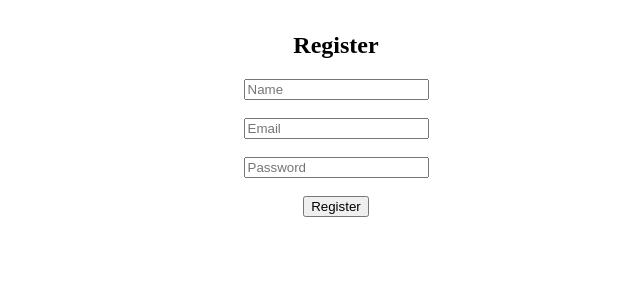
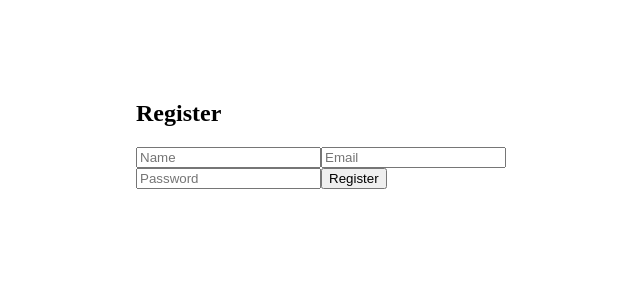
Before and after one commit to sarnithaad/Task-Management-System, a Next.js app in the folder frontend/: page /register in a window 1280 px wide. Shown: the top 300 px of the page, without its empty margins (304-944 px from the left). Built offline with nearby package versions, Linux system fonts and the light colour scheme.

Commit message:
initial commit

```diff
--- a/frontend/pages/register.js
+++ b/frontend/pages/register.js
@@ -1,42 +1,33 @@
 import { useState } from 'react';
+import api from '../utils/api';
 import { useRouter } from 'next/router';
-import axios from '../utils/api';
 
 export default function Register() {
   const [form, setForm] = useState({ name: '', email: '', password: '' });
   const [error, setError] = useState('');
-  const [loading, setLoading] = useState(false);
   const router = useRouter();
-
-  const handleChange = e => setForm({ ...form, [e.target.name]: e.target.value });
 
   const handleSubmit = async e => {
     e.preventDefault();
     setError('');
-    setLoading(true);
     try {
-      await axios.post('/api/auth/register', form);
+      await api.post('/auth/register', form);
       router.push('/login');
     } catch (err) {
-      setError(
-        err.response?.data?.message ||
-        err.message ||
-        'Registration failed. Please try again.'
-      );
+      setError(err.response?.data?.msg || 'Registration failed');
     }
-    setLoading(false);
   };
 
   return (
-    <form onSubmit={handleSubmit} style={{ textAlign: "center", marginTop: "2rem" }}>
+    <form onSubmit={handleSubmit} style={{ maxWidth: 400, margin: '100px auto' }}>
       <h2>Register</h2>
-      <input name="name" placeholder="Name" required onChange={handleChange} /><br /><br />
-      <input name="email" type="email" placeholder="Email" required onChange={handleChange} /><br /><br />
-      <input name="password" type="password" placeholder="Password" required onChange={handleChange} /><br /><br />
-
-      <button type="submit" disabled={loading}>
-        {loading ? 'Registering...' : 'Register'}
-      </button>
+      <input placeholder="Name" required value={form.name}
+        onChange={e => setForm({ ...form, name: e.target.value })} />
+      <input placeholder="Email" type="email" required value={form.email}
+        onChange={e => setForm({ ...form, email: e.target.value })} />
+      <input placeholder="Password" type="password" required value={form.password}
+        onChange={e => setForm({ ...form, password: e.target.value })} />
+      <button type="submit">Register</button>
       {error && <p style={{ color: 'red' }}>{error}</p>}
     </form>
   );
```
